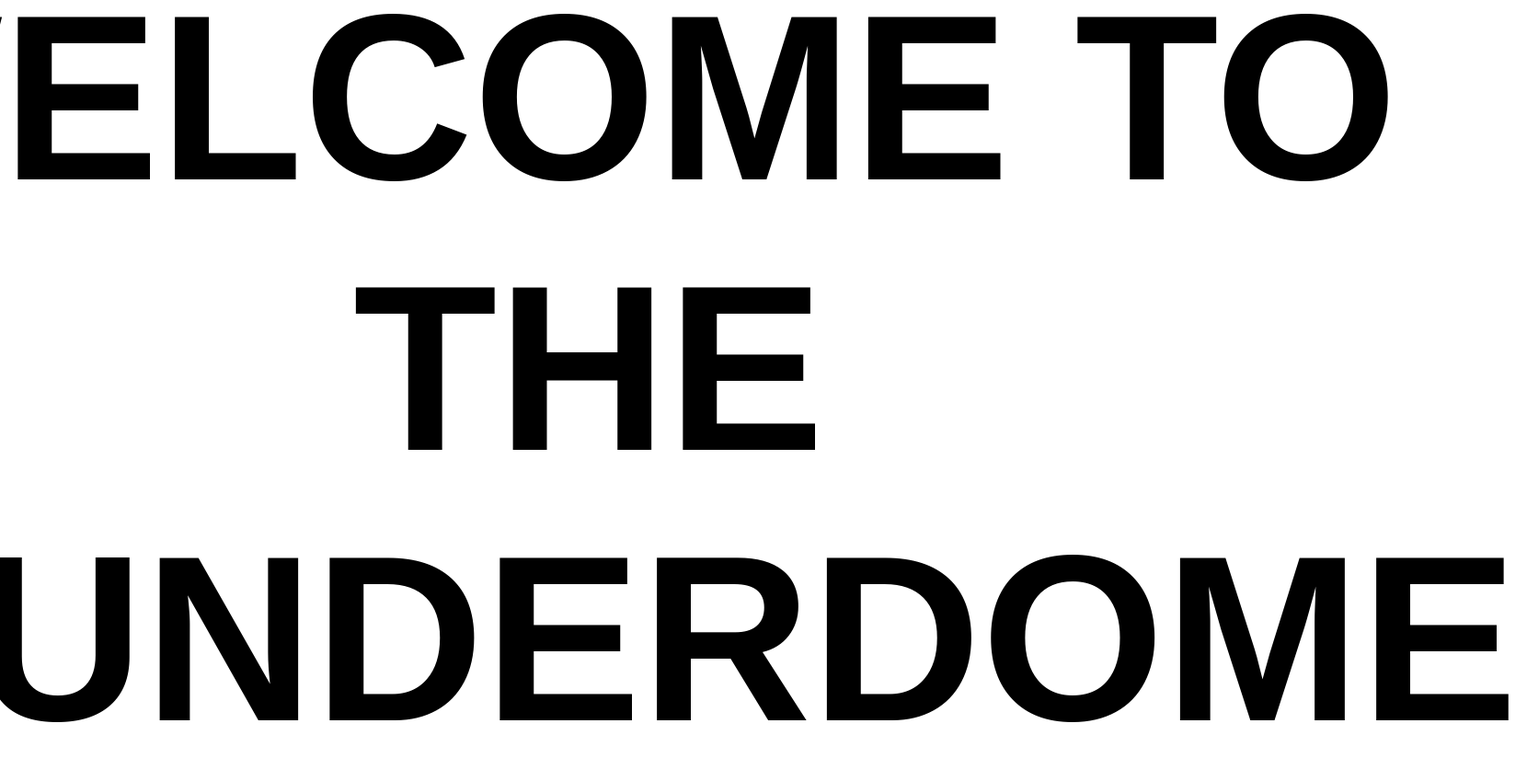
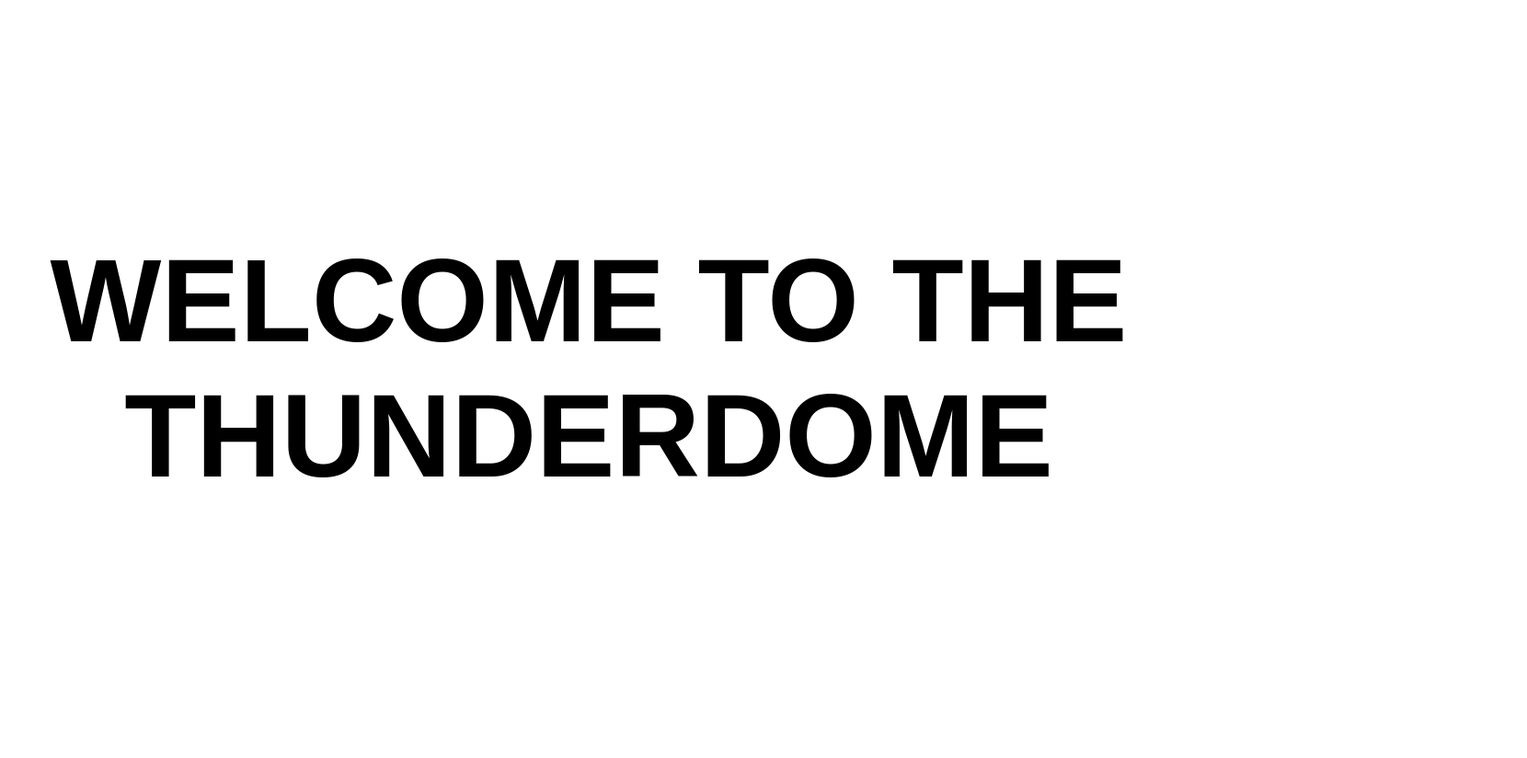
Before and after one commit to JackYoung71/thunderdome, a plain HTML site: page index.html in a window 1280 px wide. Shown: the whole page at 92% size, 1660 px wide, since content can reach past the window. After the commit the page ends 800 px from the top, so only its background shows below. Drawn offline with Linux system fonts and the light colour scheme.

Commit message:
Update index.html

```diff
--- a/index.html
+++ b/index.html
@@ -3,7 +3,7 @@
 <head>
     <meta charset="UTF-8">
     <meta name="viewport" content="width=device-width, initial-scale=1.0">
-    <title>Welcome to the THUNDERDOME3</title>
+    <title>Welcome to the THUNDERDOME</title>
     <style>
         body, html {
             height: 100%;
@@ -19,7 +19,7 @@
             padding: 10px;
         }
         h1 {
-            font-size: 20vw; /* responsive font size */
+            font-size: 10vw; /* responsive font size */
             color: black;
             margin: 0;
             white-space: normal; /* Allow text to wrap to new lines */
```
